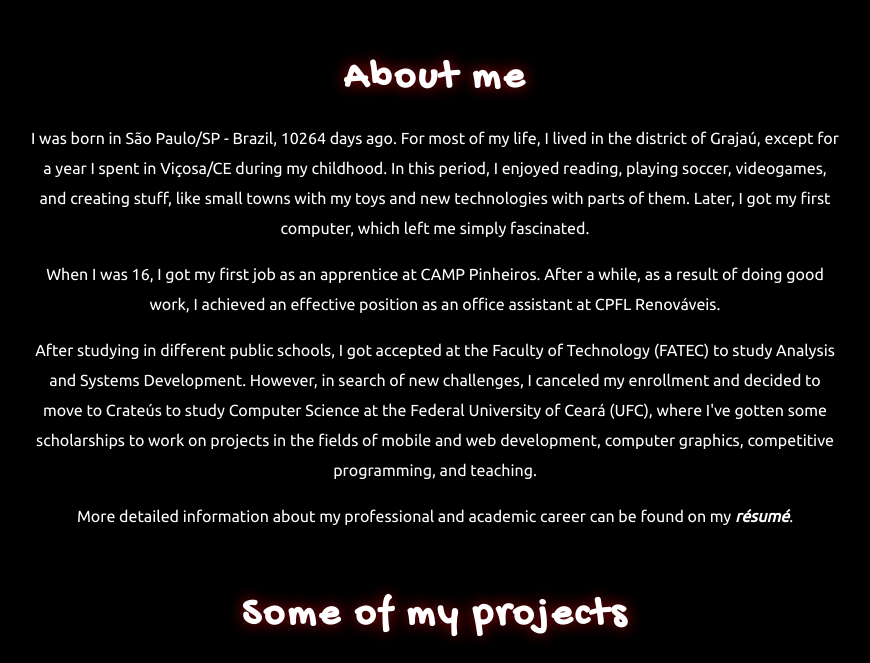
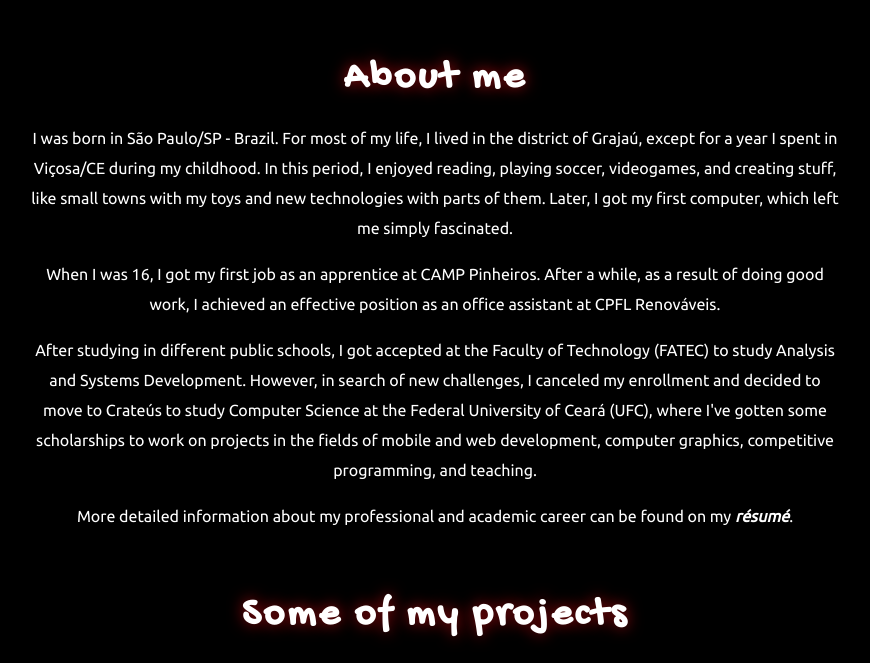
Before and after one commit to DanielBrito/free-code-camp-projects, a plain HTML site: page Responsive Web Design/Personal Portfolio Webpage/index.html in a window 1280 px wide. Shown: the part 800-1463 px from the top of the page, without its empty margins (205-1075 px from the left). Drawn offline with Linux system fonts and the light colour scheme.

Commit message:
Adjustment

```diff
--- a/Responsive Web Design/Personal Portfolio Webpage/index.html
+++ b/Responsive Web Design/Personal Portfolio Webpage/index.html
@@ -41,7 +41,7 @@
       <div id="about-text-wrapper">
         <h1 id="about-title">About me</h1>
         <div id="about-text">
-          <p>I was born in São Paulo/SP - Brazil, 10264 days ago. For most of my life, I lived in the district of
+          <p>I was born in São Paulo/SP - Brazil. For most of my life, I lived in the district of
             Grajaú,
             except for a year I spent in Viçosa/CE during my childhood. In this period, I enjoyed reading, playing
             soccer,
```
